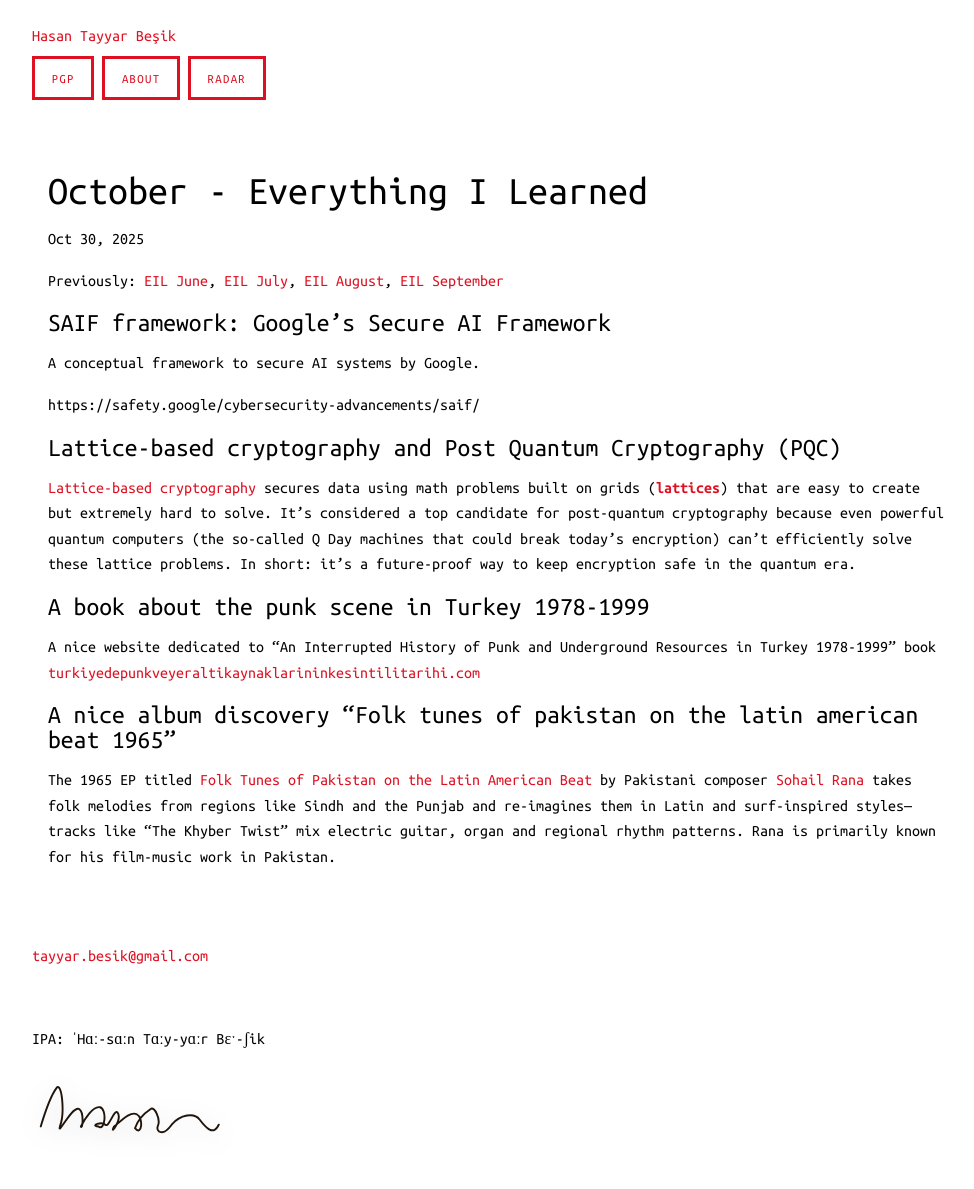
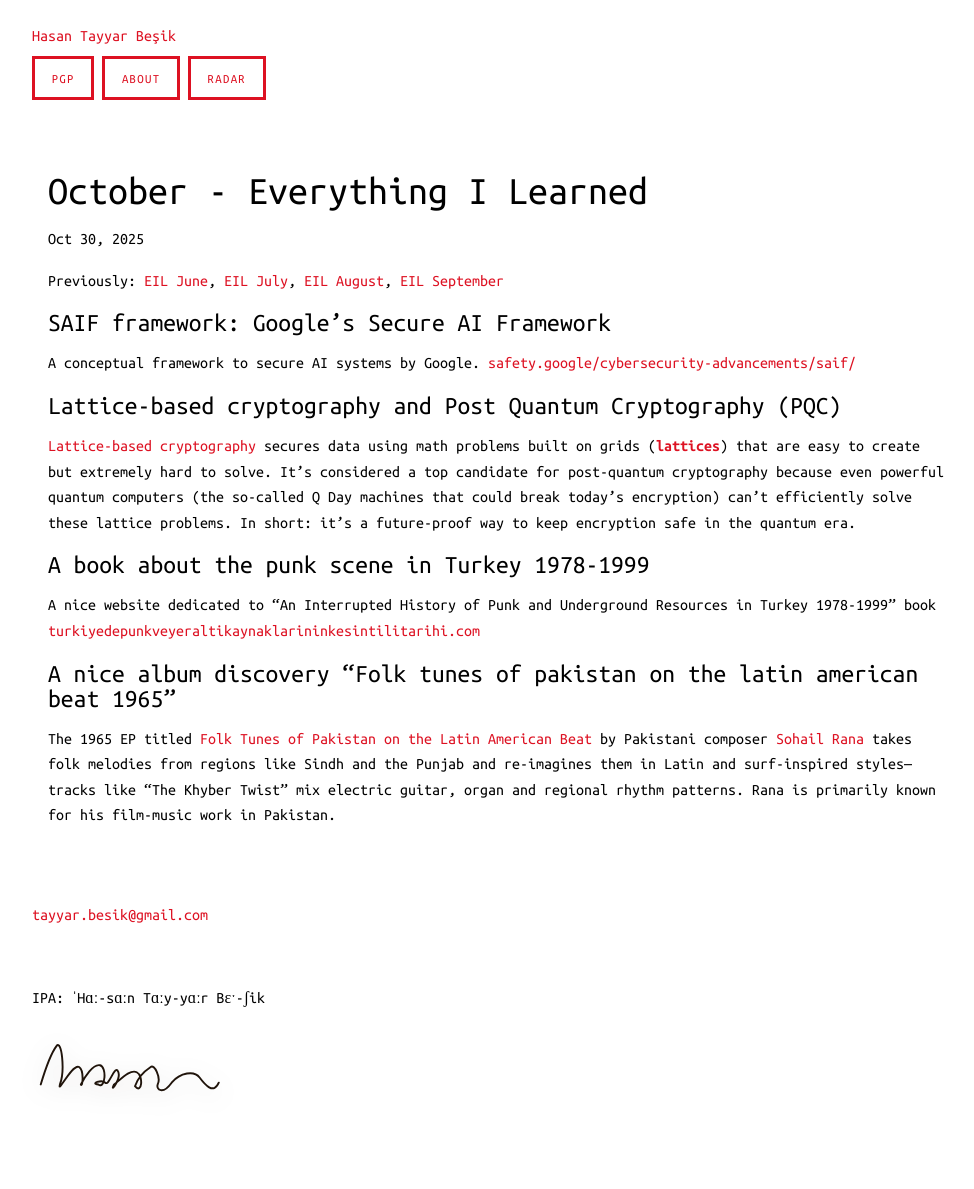
Before and after one commit to hasantayyar/hasantayyar.net, a Jekyll site: the page built from _posts/2025-10-30-everything-i-learned-november.md, in a window 1280 px wide. Shown: the whole page, without its empty margins (144-1118 px from the left). Built offline with Jekyll 4.4.1, drawn with Linux system fonts in a browser that asks for light colours; Markdown is read by kramdown in place of the engine named in the settings; after the commit the page ends 1147 px from its top, so only the background shows below that; some of the changed lines change nothing that is shown.

Commit message:
Update 2025-10-30-everything-i-learned-november.md

```diff
--- a/_posts/2025-10-30-everything-i-learned-november.md
+++ b/_posts/2025-10-30-everything-i-learned-november.md
@@ -9,9 +9,7 @@ Previously: [EIL June](https://hasantayyar.net/eil/2025/06/30/everything-i-learn
 
 #### SAIF framework: Google's Secure AI Framework
 
-A conceptual framework to secure AI systems by Google.
-
-https://safety.google/cybersecurity-advancements/saif/
+A conceptual framework to secure AI systems by Google. [safety.google/cybersecurity-advancements/saif/](https://safety.google/cybersecurity-advancements/saif/)
 
 #### Lattice-based cryptography and Post Quantum Cryptography (PQC)
 
```
